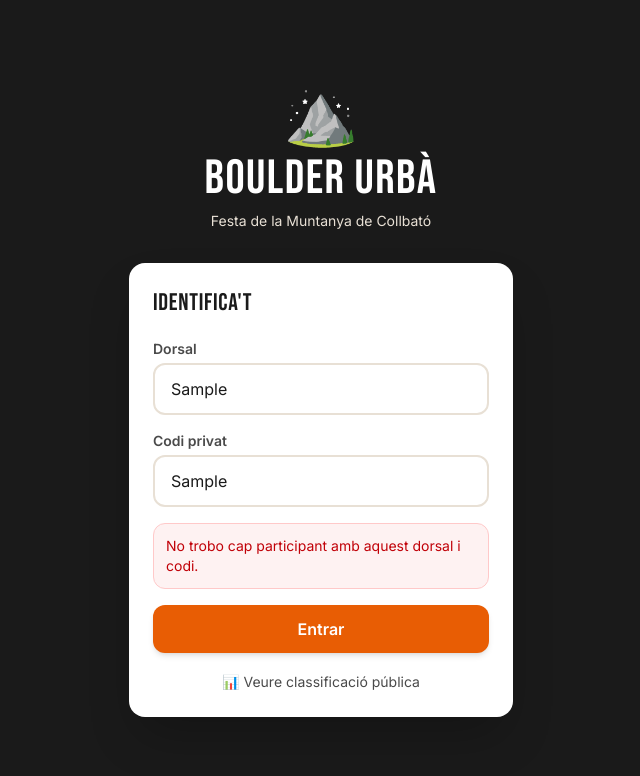
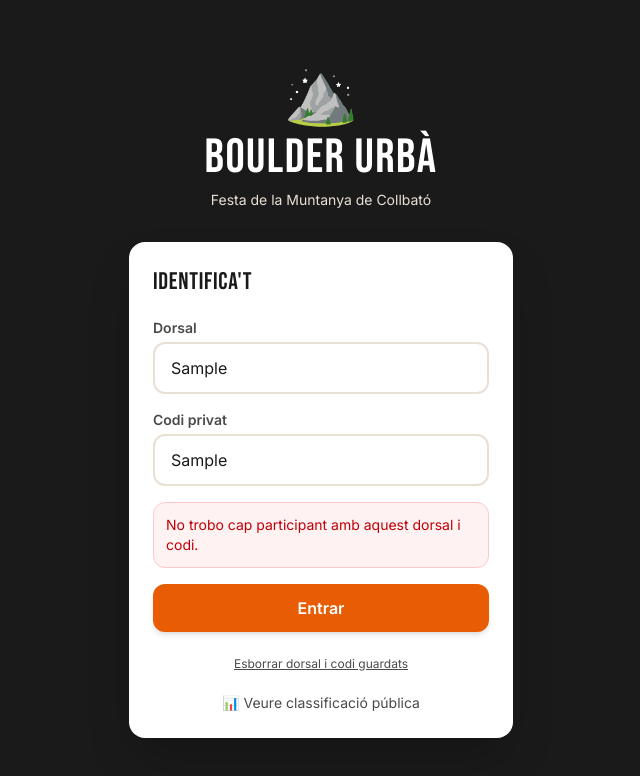
Before and after one commit to victormarlet-creator/boulder-urba-2026, a React (Vite) app: page / in a window 1280 px wide. Both pictures are taken after typing "Sample", "Sample" into the empty fields and a click on the button "Entrar". Shown: the top 776 px of the page, without its empty margins (319-959 px from the left). Built offline with nearby package versions, Linux system fonts and the light colour scheme; no server answers; the database is empty.

Commit message:
recorda dorsal i codi corretgit

```diff
--- a/src/pages/Login.jsx
+++ b/src/pages/Login.jsx
@@ -11,23 +11,32 @@ export default function Login() {
   const { login } = useAuth()
   const navigate = useNavigate()
 
+  useEffect(() => {
+    const savedDorsal = localStorage.getItem('boulder_dorsal') || ''
+    const savedCode = localStorage.getItem('boulder_code') || ''
+
+    setDorsal(savedDorsal)
+    setCode(savedCode)
+  }, [])
+
   const handleLogin = async (e) => {
     e.preventDefault()
     setError('')
 
     if (!dorsal.trim() || !code.trim()) {
-      setError("Introdueix el dorsal i el codi privat.")
+      setError('Introdueix el dorsal i el codi privat.')
       return
     }
 
     setLoading(true)
+
     try {
       const cleanDorsal = dorsal.trim().toUpperCase()
       const cleanCode = code.trim().toUpperCase()
 
       const { data, error: dbError } = await supabase
         .from('participants')
-  .select('id, dorsal, private_code, name, active, category_id, birth_year')
+        .select('id,dorsal,private_code,name,active,category_id,birth_year')
         .eq('dorsal', cleanDorsal)
         .eq('private_code', cleanCode)
         .maybeSingle()
@@ -48,22 +57,32 @@ if (!data) {
         return
       }
 
-
       localStorage.setItem('boulder_dorsal', cleanDorsal)
       localStorage.setItem('boulder_code', cleanCode)
+
       login({
         id: data.id,
         dorsal: data.dorsal,
         name: data.name,
         category_id: data.category_id,
-        category_name: data.categories?.name || '',
+        category_name: '',
       })
+
       navigate('/dashboard')
-    } catch {
-      setError("Error de connexió. Comprova la connexió a internet.")
+    } catch (err) {
+      console.error('Error login:', err)
+      setError('Error de connexió. Comprova la connexió a internet.')
     } finally {
       setLoading(false)
     }
+  }
+
+  const handleClearSavedLogin = () => {
+    localStorage.removeItem('boulder_dorsal')
+    localStorage.removeItem('boulder_code')
+    setDorsal('')
+    setCode('')
+    setError('')
   }
 
   return (
@@ -89,7 +108,7 @@ localStorage.setItem('boulder_code', cleanCode)
                 onChange={e => setDorsal(e.target.value)}
                 placeholder="Ex: 042"
                 className="input"
-                autoCapitalize="off"
+                autoCapitalize="characters"
                 autoCorrect="off"
                 inputMode="text"
               />
@@ -103,7 +122,7 @@ localStorage.setItem('boulder_code', cleanCode)
                 onChange={e => setCode(e.target.value)}
                 placeholder="El teu codi secret"
                 className="input"
-                autoCapitalize="off"
+                autoCapitalize="characters"
                 autoCorrect="off"
               />
             </div>
@@ -121,6 +140,16 @@ localStorage.setItem('boulder_code', cleanCode)
             >
               {loading ? 'Comprovant...' : 'Entrar'}
             </button>
+
+            {(dorsal || code) && (
+              <button
+                type="button"
+                onClick={handleClearSavedLogin}
+                className="w-full text-xs underline text-[var(--color-stone)] mt-2"
+              >
+                Esborrar dorsal i codi guardats
+              </button>
+            )}
           </form>
 
           <div className="mt-4 text-center">
```
Lines whose indentation alone changed are shown as unchanged.
